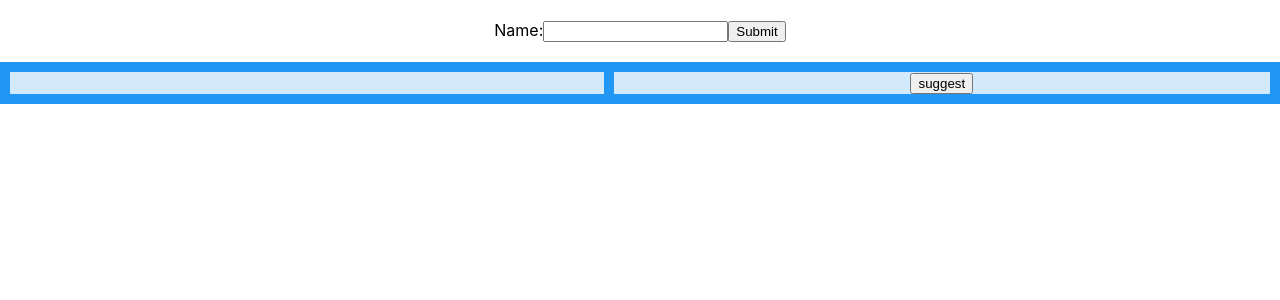
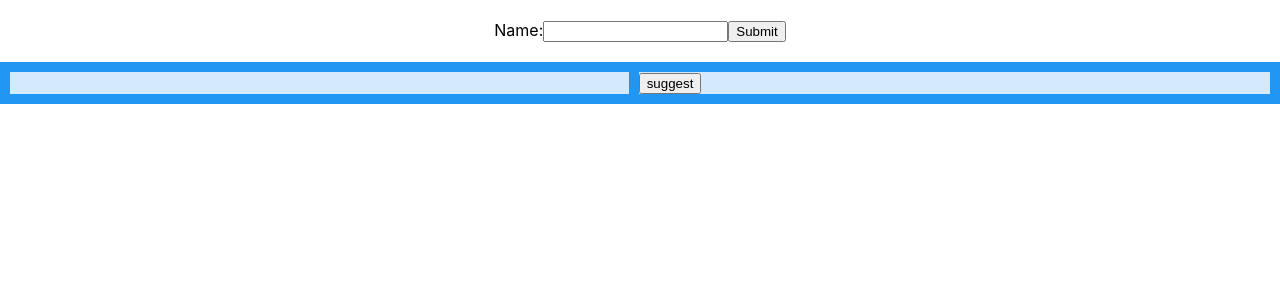
Before and after one commit to Ithelost/movie-sellector-app, a React (Create React App) app: page / in a window 1280 px wide. Shown: the top 300 px of the page. Built offline with nearby package versions, Linux system fonts and the light colour scheme.

Commit message:
changed css of moviePanel

```diff
--- a/src/App.css
+++ b/src/App.css
@@ -13,13 +13,12 @@
 
 .grid-container > div {
   background-color: rgba(255, 255, 255, 0.8);
-  text-align: center;
 }
 
-.span-1 {
-  grid-column: 1;
+.grid-container-movie-panel {
+  display: grid;
+  grid-template-columns: repeat(4, auto);
+  grid-template-rows: repeat(auto, auto);
+  grid-gap: 10px;
+  padding: 10px;
 }
-
-.span-2 {
-  grid-column: 2;
-}
--- a/src/App.js
+++ b/src/App.js
@@ -88,7 +88,7 @@ class App extends React.Component {
         </form>
 
         <div className="grid-container">
-          <div className="span-1">
+          <div className="grid-container-movie-panel">
             {
               this.state.movies
               .map(movie =>
@@ -97,7 +97,7 @@ class App extends React.Component {
             }
           </div>
 
-          <div className="span-2">
+          <div>
             <button onClick={() => this.suggestMoviesBtn()}>suggest</button>
             {
               this.state.selectedMovies
```
Also changed, not shown: src/components/moviePanel.css (+34 -5 lines).
